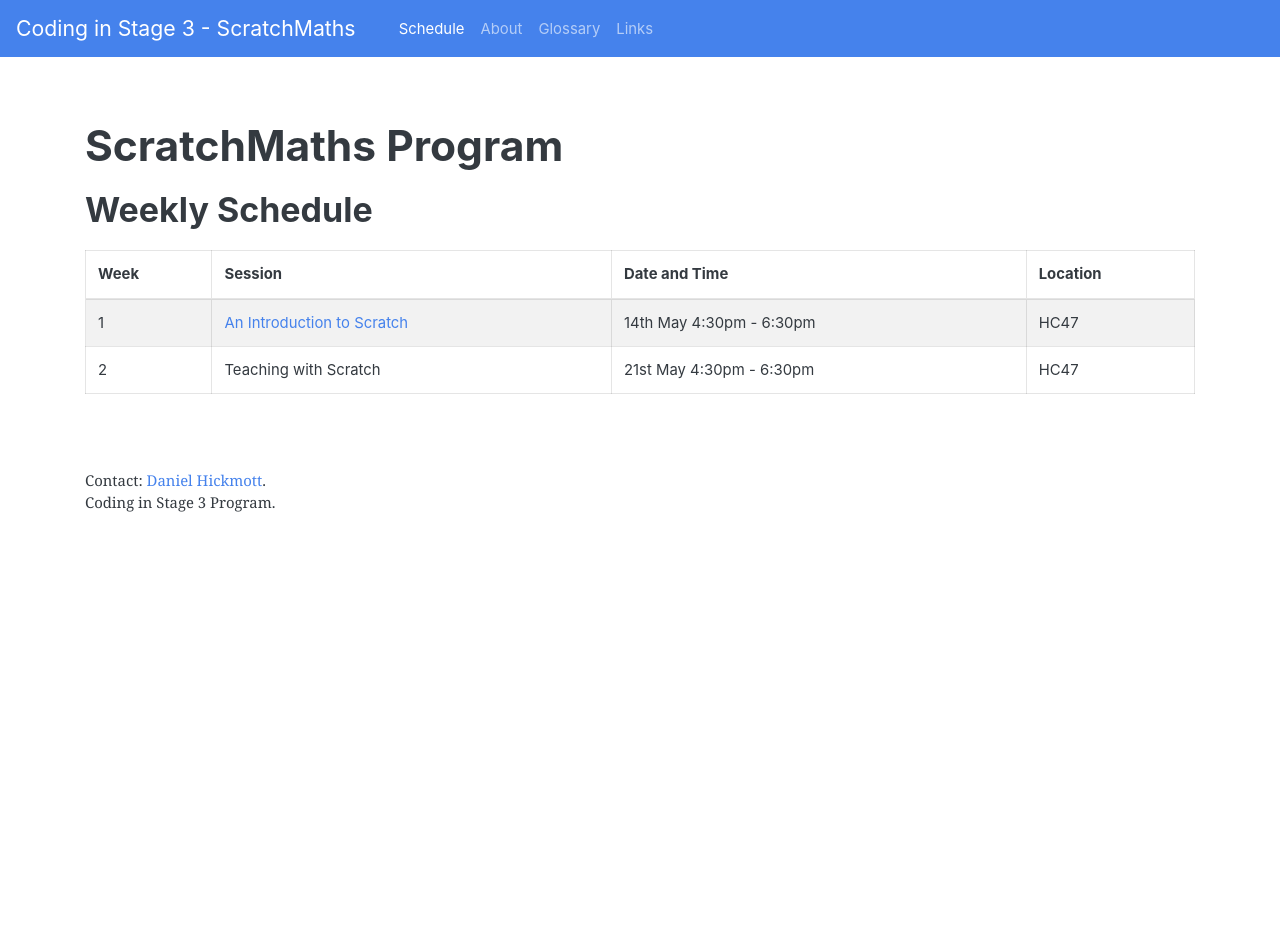
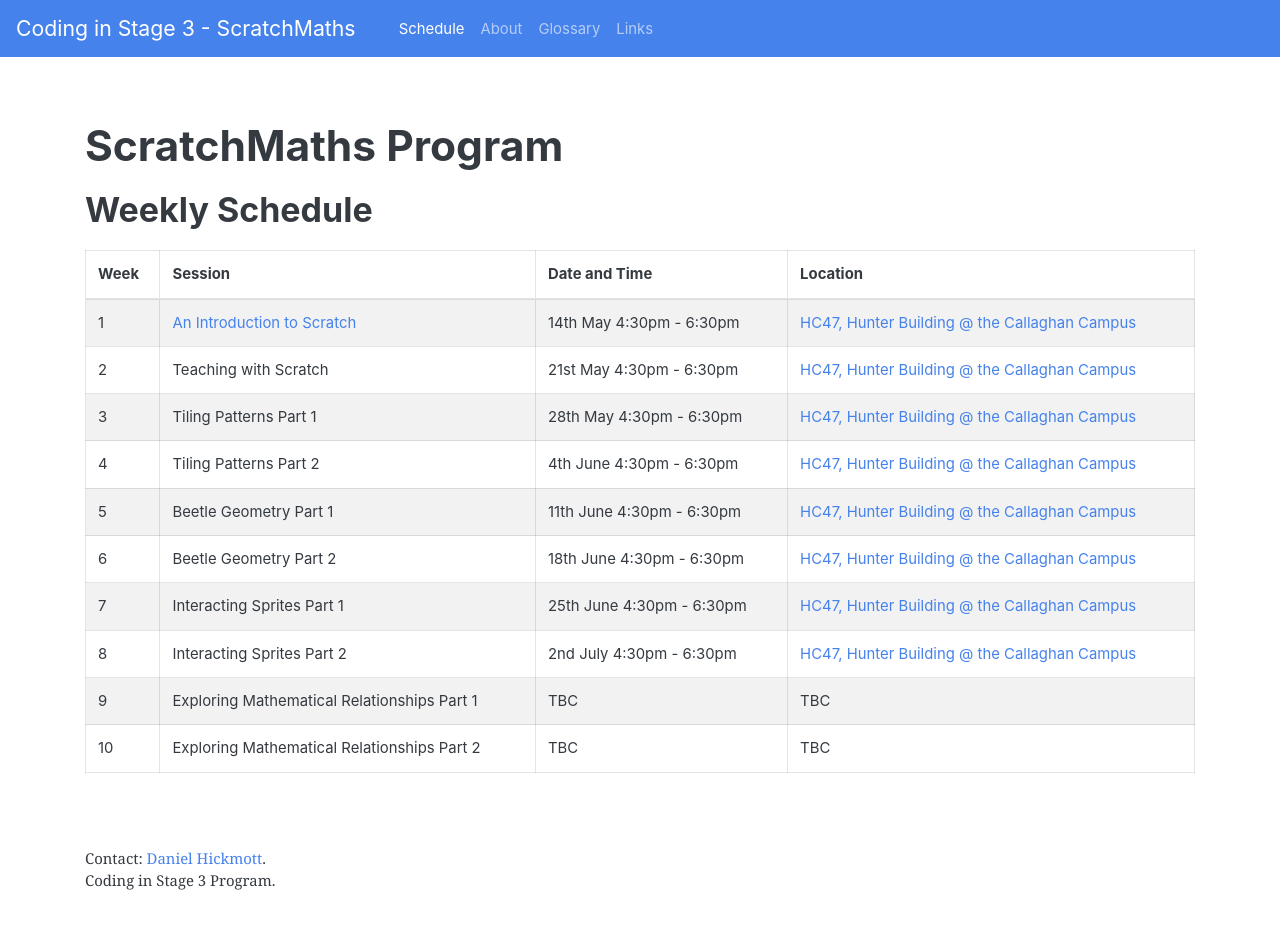
Before and after one commit to cs4s/2018, a Jekyll site: the page built from maths/index.md, in a window 1280 px wide and 966 px high. Shown: the top 929 px of the window. Built offline with Jekyll 4.4.1, drawn with Linux system fonts in a browser that asks for light colours.

Commit message:
Updates schedules for program sites

```diff
--- a/maths/index.md
+++ b/maths/index.md
@@ -7,8 +7,16 @@
 
 ## Weekly Schedule
 
-|Week|           Session        |       Date and Time    | Location |
-|----|--------------------------|------------------------|--------|
-| 1  | [An Introduction to Scratch](week-1/)| 14th May 4:30pm - 6:30pm | HC47     |
-| 2  | Teaching with Scratch     | 21st May 4:30pm - 6:30pm | HC47     |
+Week  |  Session                                      |  Date and Time              |  Location
+-------|-----------------------------------------------|-----------------------------|-----------------------------------------------------------------------------------------------------------
+1      |  [An Introduction to Scratch](week-1/)                  |  14th May 4:30pm - 6:30pm   |  [HC47, Hunter Building @ the Callaghan Campus](https://studentvip.com.au/newcastle/newcastle/maps/103159)
+2      |  Teaching with Scratch                        |  21st May 4:30pm - 6:30pm   |  [HC47, Hunter Building @ the Callaghan Campus](https://studentvip.com.au/newcastle/newcastle/maps/103159)
+3      |  Tiling Patterns Part 1                       |  28th May 4:30pm - 6:30pm   |  [HC47, Hunter Building @ the Callaghan Campus](https://studentvip.com.au/newcastle/newcastle/maps/103159)
+4      |  Tiling Patterns Part 2                       |  4th June 4:30pm - 6:30pm   |  [HC47, Hunter Building @ the Callaghan Campus](https://studentvip.com.au/newcastle/newcastle/maps/103159)
+5      |  Beetle Geometry Part 1                       |  11th June 4:30pm - 6:30pm  |  [HC47, Hunter Building @ the Callaghan Campus](https://studentvip.com.au/newcastle/newcastle/maps/103159)
+6      |  Beetle Geometry Part 2                       |  18th June 4:30pm - 6:30pm  |  [HC47, Hunter Building @ the Callaghan Campus](https://studentvip.com.au/newcastle/newcastle/maps/103159)
+7      |  Interacting Sprites Part 1                   |  25th June 4:30pm - 6:30pm  |  [HC47, Hunter Building @ the Callaghan Campus](https://studentvip.com.au/newcastle/newcastle/maps/103159)
+8      |  Interacting Sprites Part 2                   |  2nd July 4:30pm - 6:30pm   |  [HC47, Hunter Building @ the Callaghan Campus](https://studentvip.com.au/newcastle/newcastle/maps/103159)
+9      |  Exploring Mathematical Relationships Part 1  |  TBC                        |  TBC
+10     |  Exploring Mathematical Relationships Part 2  |  TBC                        |  TBC
 {: .table .table-striped .table-bordered}
```
Also changed, not shown: steam/index.md (+12 -4 lines).
